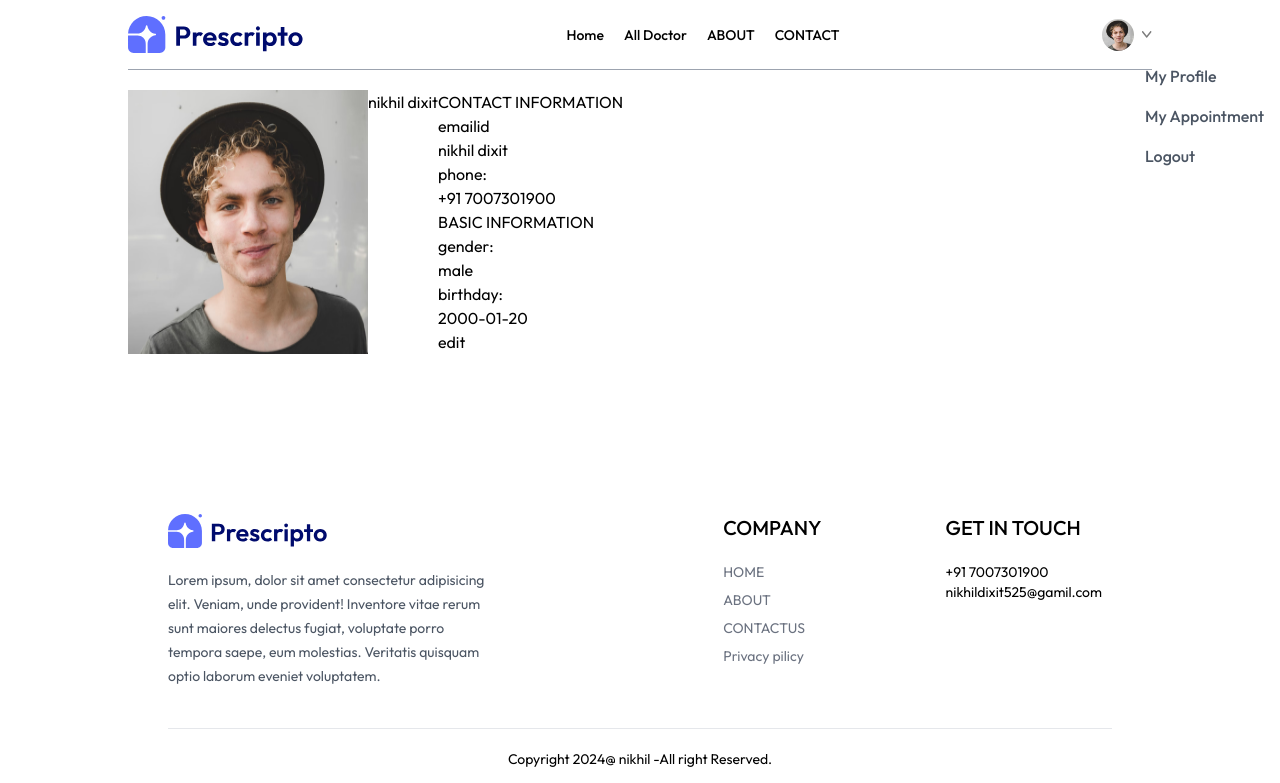
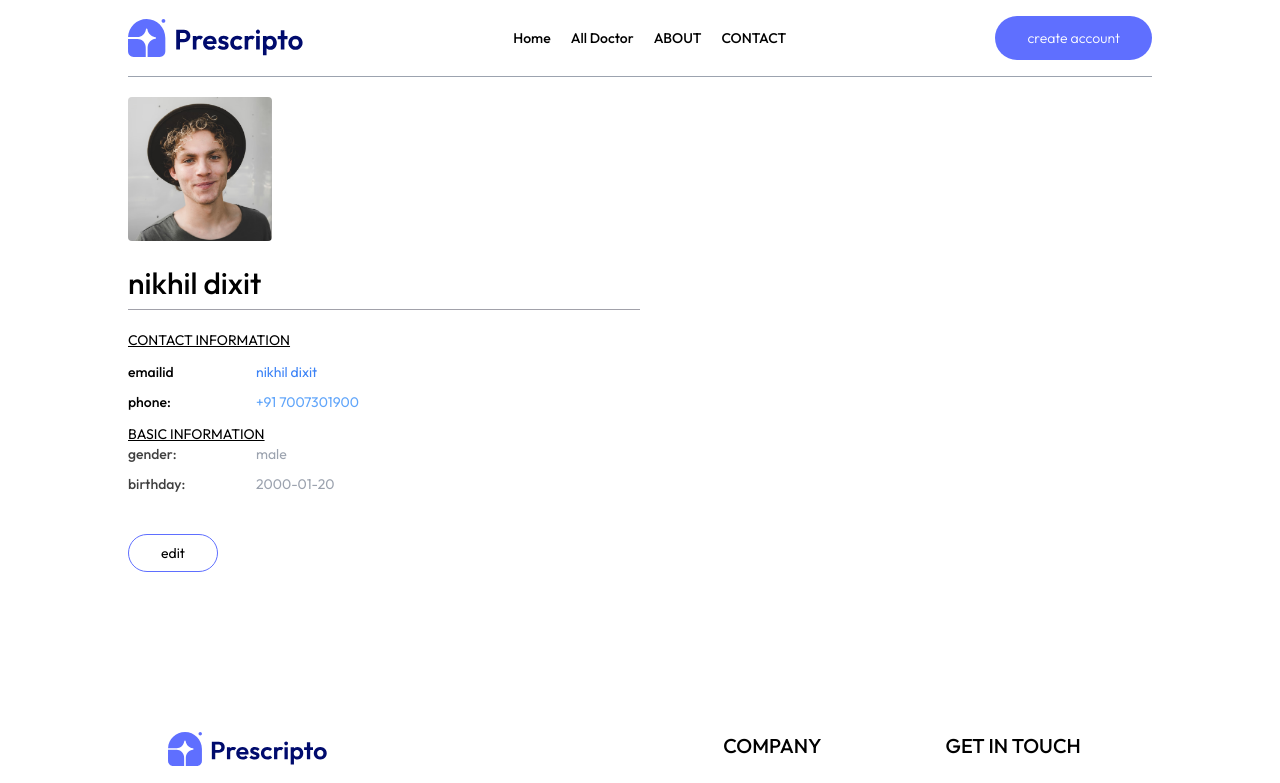
Before and after one commit to nikhildixit-321/TicketCounter, a React (Vite) app in the folder frontend/: page /my-profile in a window 1280 px wide. Shown: the top 783 px of the page. Built offline with nearby package versions, Linux system fonts and the light colour scheme.

Commit message:
frontend complete

```diff
--- a/frontend/src/components/Navbar.jsx
+++ b/frontend/src/components/Navbar.jsx
@@ -7,7 +7,7 @@
 
     const navigate = useNavigate();
     const [showMenu , setShowMenu]= useState(false)
-    const [token, setToken]= useState(true )
+    const [token, setToken]= useState(false )
   return (
     <div className='flex items-center justify-between text-sm py-4 mb-5 border-b border-b-gray-400'>
       <img onClick={()=>{navigate('/')}} className='w-44 cursor-pointer ' src={assets.logo} alt="" />
@@ -46,6 +46,21 @@
             </div>:<button onClick={()=>{ navigate('/login')}} className='bg-primary text-white px-8 py-3 rounded-full font-light hidden md:block'>create account</button>
 
         }
+        <img onClick={()=>{setShowMenu(true)}} className='w-6 md:hidden' src={assets.menu_icon} alt="" />
+
+        {/* ......mobile menu..... */}
+        <div className={`${showMenu? `fixed w-full`: `h-0 w-0`} md:hidden right-0 top-0 bottom-0 z-20 overflow-hidden bg-white transition-all`}>
+          <div className='flex items-center justify-between px-5 py-6'>
+            <img className='w-36' src={assets.logo} alt="" />
+            <img className='w-7 ' onClick={()=>setShowMenu(false)} src={assets.cross_icon} alt="" />
+          </div>
+          <ul className='flex flex-col items-center gap-2 mt-5 px-5 text-lg font-medium'>
+            <NavLink  onClick={()=>{setShowMenu(false)}} to='/'><p className="px-4 py-2 rounded  inline-block ">Home</p ></NavLink>
+            <NavLink onClick={()=>{setShowMenu(false)}} to='/doctors'><p className="px-4 py-2 rounded  inline-block ">ALL DOCTORS</p></NavLink>
+            <NavLink onClick={()=>{setShowMenu(false)}} to='/about'><p className="px-4 py-2 rounded  inline-block ">ABOUT</p></NavLink>
+            <NavLink onClick={()=>{setShowMenu(false)}} to='/contact'><p className="px-4 py-2 rounded  inline-block ">CONTACT</p></NavLink>
+          </ul>
+        </div>
       </div>
     </div>
   )
--- a/frontend/src/index.css
+++ b/frontend/src/index.css
@@ -14,3 +14,8 @@
 *{
     font-family: outfit;
 }
+@media(max-width:740px){
+    .active p{
+        @apply text-white bg-primary
+    }
+}
--- a/frontend/src/main.jsx
+++ b/frontend/src/main.jsx
@@ -1,4 +1,4 @@
-import { StrictMode } from 'react'
+
 import { createRoot } from 'react-dom/client'
 import './index.css'
 import App from './App.jsx'
--- a/frontend/src/pages/MyAppointment.jsx
+++ b/frontend/src/pages/MyAppointment.jsx
@@ -1,10 +1,39 @@
-import React from 'react'
+import React, { useContext } from 'react'
+import { AppContext } from '../context/AppContext'
 
 const MyAppointment = () => {
+  const {doctors} = useContext(AppContext)
   return (
     <div>
+       <p className='pb-3 mt-12 font-medium text-zinc-700 border-b'>My Appointments</p>
+      <div>
+        {
+         doctors.slice(0,3).map((item,index)=>(
+          <div className='grid grid-cols-[1fr_2fr] gap-4 sm:flex sm:gap-6 py-2 border-b' key={index}>
+           <div>
+           <img className='w-32 bg-indigo-50 ' src={item.image} alt="" />
+           </div>
+           <div className='flex-1 text-sm text-zinc-600 '>
+            <p className='text-neutral-800 font-semibold'>{item.name}</p>
+            <p>{item.speciality}</p>
+            <p className='text-zinc-700 font-medium mt-1'>address</p>
+            <p className='text-xs mt-1'><span className='text-xs text-neutral-700 font-medium'>Date & Time:</span>25, november, 2024 | 8:30pm</p>
+
+           </div>
+           <div> </div>
+           <div className='flex flex-col gap-2 justify-end'>
+            <button className='text-sm text-stone-500 text-center sm:min-w-48 py-2 border hover:bg-primary hover:text-white transition-all duration-300 rounded' >pay online</button>
+            <button className='text-sm text-stone-500 text-center sm:min-w-48 py-2 border hover:bg-red-600 hover:text-white transition-all duration-300 rounded rounded'>cencel appointment</button>
+           </div>
+          </div>
+         ))
+
+
+        }
+      </div>
 
     </div>
+
   )
 }
 
--- a/frontend/src/pages/MyProfile.jsx
+++ b/frontend/src/pages/MyProfile.jsx
@@ -6,68 +6,56 @@
     image:assets.profile_pic,
     email:'nikhil dixit',
     phone:'+91 7007301900',
-    address: {
-      line1:"",
-      line2:""
-    },
+
     gender:"male",
     dob:"2000-01-20"
   })
   const [isEdit,setEdit]= useState(false)
   return (
-    <div className='max-w-lg flex '>
-      <img src={userData.image} alt="" />
+    <div className='max-w-lg flex flex-col gap-2 text-sm '>
+      <img className='w-36 rounded' src={userData.image} alt="" />
 {
   isEdit?
-  <input value={userData.name} onChange={(e)=>{setUserData(prev =>({...prev,name:e.target.value}))}} type="text" />:<p>{userData.name}</p>
+  <input className='bg-gray-50 text-3xl font-medium max-w-60 mt-4 ' value={userData.name} onChange={(e)=>{setUserData(prev =>({...prev,name:e.target.value}))}} type="text" />:<p className='font-medium text-3xl text-netural-800 mt-4'>{userData.name}</p>
 }
-<hr/>
-<div>
-  <p>CONTACT INFORMATION</p>
-  <div>
-    <p>emailid</p>
-  <p>{userData.email}</p>
-  <p>phone:</p>
+<hr className='bg-zinc-400 h-[1px] border-none'/>
+<div className=''>
+  <p className='text-netural-500 underline mt-3'>CONTACT INFORMATION</p>
+  <div className='grid grid-cols-[1fr_3fr] gap-y-2.5 mt-3 text-nautral-700 '>
+    <p className='font-medium '>emailid</p>
+  <p className='text-blue-500'>{userData.email}</p>
+  <p className='font-medium'>phone:</p>
   {
   isEdit?
-  <input value={userData.phone} onChange={(e)=>{setUserData(prev =>({...prev,phone:e.target.value}))}} type="text" />:<p>{userData.phone}</p>
+  <input className='bg-gray-100 max-w-52' value={userData.phone} onChange={(e)=>{setUserData(prev =>({...prev,phone:e.target.value}))}} type="text" />:<p className='text-blue-400'>{userData.phone}</p>
 }
-{/* <p>Address:</p>
-{
-  isEdit?
- <p>
-  <input onChange={(e)=>setUserData(prev => ({...prev,address:{...prev.address,line1:e.target.value}}))} value={userData.address.line1} type='text'/>
-  <br/>
-  <input onChange={(e)=>setUserData(prev => ({...prev,address:{...prev.address,line2:e.target.value}}))}  value={userData.address.line2} type='text'/>
- </p>:
- <p>{userData.address.line1}
- <br/>
- {useState.address.line2}</p>
 
-} */}
   </div>
  <div>
-  <p>
+  <p className='text-netural-500 underline mt-3'>
     BASIC INFORMATION
   </p>
-  <div>
-    <p>gender:</p>
+  <div className='grid grid-cols-[1fr_3fr] gap-y-2.5 text-neutral-700' >
+    <p className='font-medium '>gender:</p>
     {
   isEdit?
- <select onChange={(e)=> setUserData(prev=>({...prev,gender:e.target.value}))}><option value="male">male</option>
- <option value="female">female</option></select>:<p>{userData.gender}</p>
+ <select className='maax-w-20 bg-gray-100' onChange={(e)=> setUserData(prev=>({...prev,gender:e.target.value}))}><option value="male">male</option>
+ <option value="female">female</option></select>:<p className='text-gray-400'>{userData.gender}</p>
 }
-<p>birthday:</p>
+<p className='font-medium'>birthday:</p>
 {
-  isEdit? <input onChange={(e)=> setUserData(prev => ({...prev,dob:e.target.value}))} value={userData.dob} type='date'/>:
-  <p>{userData.dob}</p>
+  isEdit? <input className='max-w-28 bg-gray-100 ' onChange={(e)=> setUserData(prev => ({...prev,dob:e.target.value}))} value={userData.dob} type='date'/>:
+  <p className='text-gray-400'>{userData.dob}</p>
 }
   </div>
  </div>
+ <div className='mt-10'>
  {
   isEdit?
-  <button  onClick={()=>{setEdit(false)}}>save INFORMATION</button>:<button onClick={()=>{setEdit(true)}}>edit</button>
+  <button className='border border-primary px-8 py-2 rounded-full hover:bg-primary hover:text-white transition-all '  onClick={()=>{setEdit(false)}}>save INFORMATION</button>:<button className='border border-primary px-8 py-2 rounded-full  hover:bg-primary hover:text-white transition-all'  onClick={()=>{setEdit(true)}}>edit</button>
  }
+ </div>
+
 </div>
     </div>
   )
```
Also changed, not shown: 1 other file (tests, documents, lock files or other folders).
